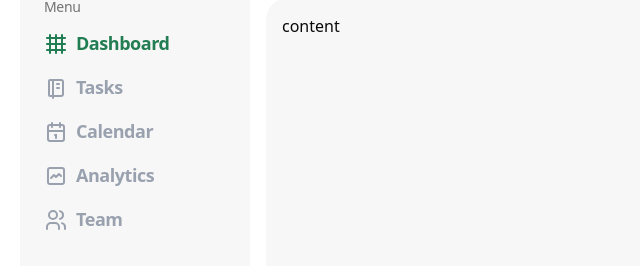
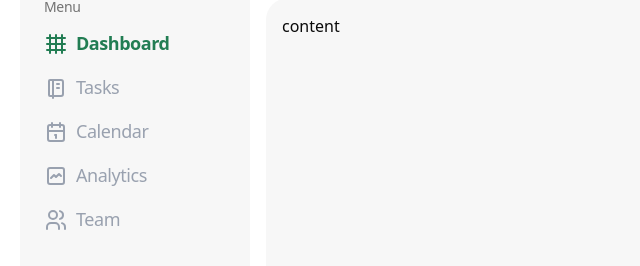
Before and after one commit to HodeonArtz/expert-succotash, a Next.js app: page / in a window 1280 px wide. Shown: the part 138-404 px from the top of the page, without its empty margins (0-640 px from the left). Built offline with nearby package versions, Linux system fonts and the light colour scheme.

Commit message:
feat: set different heading styles for active navbar buttons

```diff
--- a/src/app/_components/molecules/NavbarButton/NavbarButton.tsx
+++ b/src/app/_components/molecules/NavbarButton/NavbarButton.tsx
@@ -18,7 +18,7 @@ const NavbarButton = ({ children, leftSection, isActive }: Props) => {
       })}
     >
       {leftSection && <figure>{leftSection}</figure>}
-      <Heading weight="semibold" size="lg" as="h3">
+      <Heading weight={isActive ? "semibold" : "regular"} size="lg" as="h3">
         {children}
       </Heading>
     </button>
```
